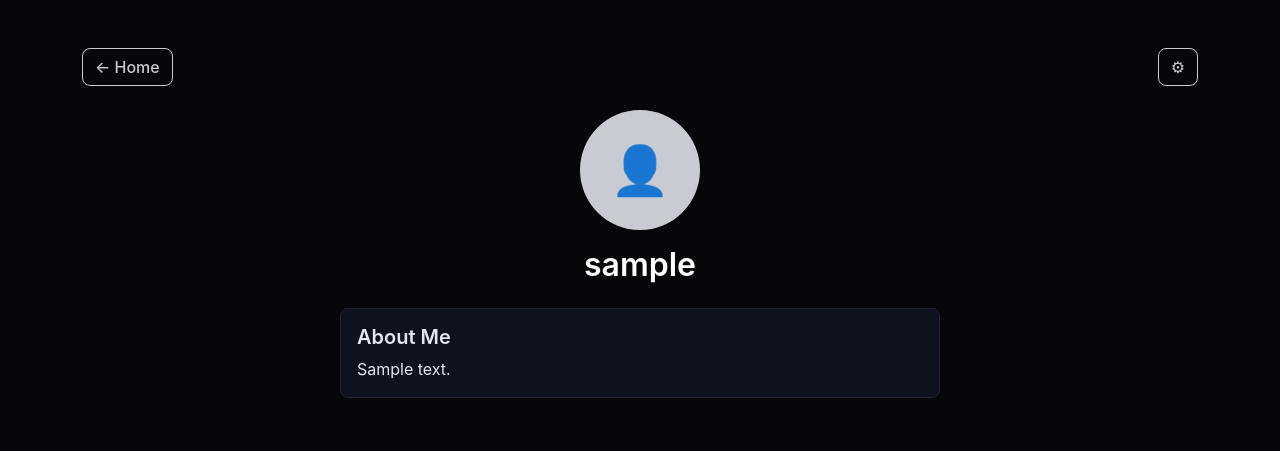
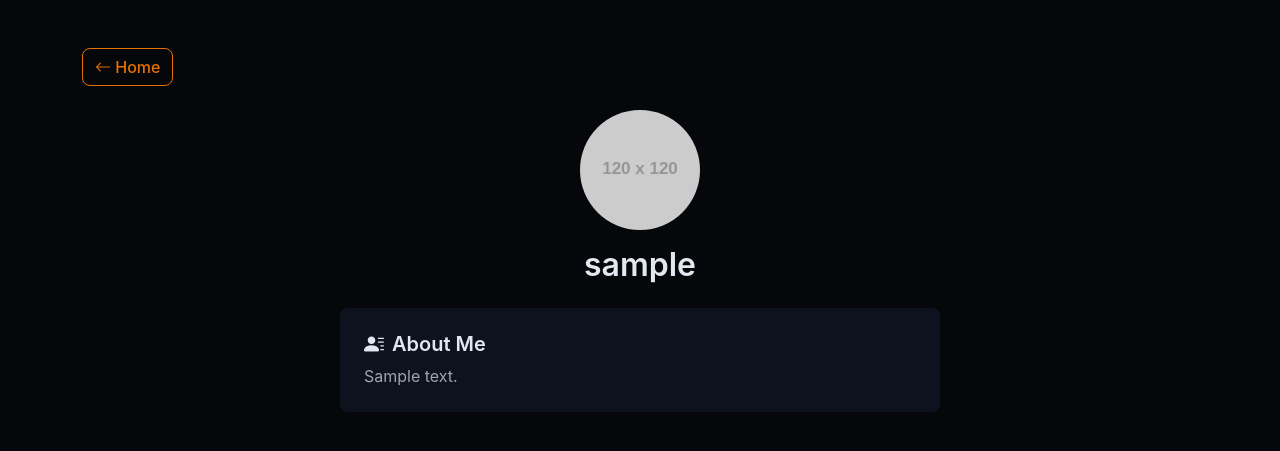
Before and after one commit to todbukh/cio-central, a Django app: template profiles/templates/profiles/profile.html in a window 1280 px wide. Shown: the top 451 px of the page. Run offline with Django 5.2, Linux system fonts and the light colour scheme; tables that the repository leaves empty hold one stand-in row (values such as "Sample post"); the template is opened without the code that fills it: values that come from a table or form of the project are taken from there, most other values are stand-ins (such as "Sample title", 1, 10 or a date in 2020); grey boxes labelled with a size stand in for pictures from a placeholder-image service; style sheets or scripts are compiled from the project's sources; some libraries are stand-ins or nearby versions.

Commit message:
username urls w login

```diff
--- a/profiles/models.py
+++ b/profiles/models.py
@@ -9,7 +9,7 @@ class Profile(models.Model):
         related_name="profile",
     )
     bio = models.TextField(blank=True)
-    # profile_picture = ...  ← add later when ready for file uploads
+    # profile_picture = ...  add later when ready for file uploads
 
     def __str__(self):
         return f"Profile of {self.user.username}"
--- a/profiles/templates/profiles/profile.html
+++ b/profiles/templates/profiles/profile.html
@@ -1,45 +1,36 @@
-{% extends "core/base.html" %}
-{% load django_bootstrap5 %}
+{% extends 'core/base.html' %}
 
-{% block title %}Profile{% endblock %}
+{% block title %}{{ profile_user.username }}'s Profile{% endblock %}
 
 {% block content %}
+<link rel="stylesheet" href="https://cdn.jsdelivr.net/npm/bootstrap-icons@1.11.3/font/bootstrap-icons.min.css">
 <div class="container py-5">
 
-  <!-- Top bar: Home button on left, Settings icon on right -->
+  <!-- Top bar -->
   <div class="d-flex justify-content-between align-items-center mb-4">
-    <a href="/" class="btn btn-outline-secondary">
-      &#8592; Home
+    <a href="/" class="btn btn-outline-primary">
+      <i class="bi bi-arrow-left"></i> Home
     </a>
-    <a href="#" class="btn btn-outline-secondary" title="Settings (coming soon)">
-      &#9881;
-    </a>
+    {% if is_owner %}
+      <a href="#" class="btn btn-outline-primary" title="Edit Profile">
+        <i class="bi bi-pencil-square"></i> Edit Profile
+      </a>
+    {% endif %}
   </div>
 
-  <!-- Profile picture placeholder -->
+  <!-- Profile picture and username -->
   <div class="text-center mb-4">
-    <div class="rounded-circle bg-secondary d-inline-flex align-items-center justify-content-center"
-         style="width: 120px; height: 120px; font-size: 3rem;">
-      &#128100;
-    </div>
-    <h2 class="mt-3">{{ username }}</h2>
+    <img src="https://placehold.co/120x120" alt="Profile picture" class="rounded-circle mb-3">
+    <h2 class="text-body">{{ profile_user.username }}</h2>
   </div>
 
   <!-- Bio section -->
-  <div class="card mx-auto" style="max-width: 600px;">
-    <div class="card-body">
-      <h5 class="card-title">About Me</h5>
-      <p class="card-text">{{ bio }}</p>
-    </div>
+  <div class="bg-body-secondary rounded p-4 mx-auto" style="max-width: 600px;">
+    <h5 class="text-body mb-2">
+      <i class="bi bi-person-lines-fill me-2"></i>About Me
+    </h5>
+    <p class="text-body-secondary mb-0">{{ profile_user.profile.bio }}</p>
   </div>
-
-  <!-- Placeholder for future features -->
-  <!--
-    Future features can go here:
-    - Friend list
-    - Posts
-    - Activity feed
-  -->
 
 </div>
 {% endblock %}
--- a/profiles/urls.py
+++ b/profiles/urls.py
@@ -4,5 +4,6 @@ from . import views
 app_name = "profiles"
 
 urlpatterns = [
-    path("", views.profile_view, name="profile"),
+    path("", views.profile_redirect, name="profile_redirect"),
+    path("<str:username>/", views.profile_view, name="profile"),
 ]
```
Also changed, not shown: profiles/views.py (+13 -4 lines).
